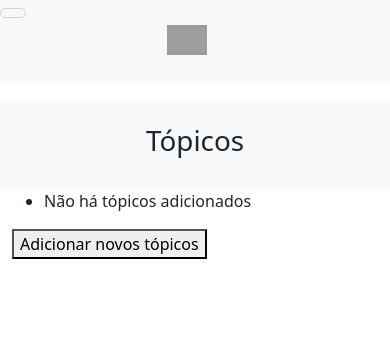
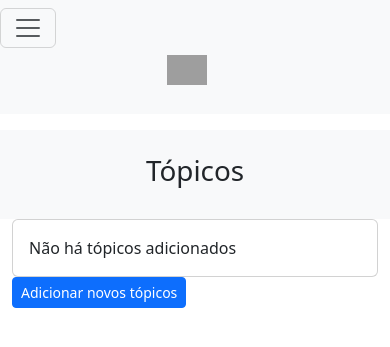
Before and after one commit to MarcioDuani/Learnining_logs, a Django app: page /topics in a window 390 px wide. Shown: the top 347 px of the page. Run offline with Django 5.2, Linux system fonts and the light colour scheme; a user stored in the database is signed in; data comes from the database, SQL or seed files in the repository; both versions use the stored data as it was after the commit; some libraries are stand-ins or nearby versions; grey boxes are pictures that could not be loaded.

Commit message:
ajustado responsividade pagina base

```diff
--- a/learning_log/learning_logs/templates/learning_logs/base.html
+++ b/learning_log/learning_logs/templates/learning_logs/base.html
@@ -5,23 +5,18 @@
           <meta http-equiv="Content-Type" content="text/html;charset=UTF-8">
           <meta name="viewport" content="width=device-width, initial-scale=1.0">
           <title>Duani Art's</title>
+
       </head>
               {% load bootstrap5 %}
               {% bootstrap_css %}
               {% bootstrap_javascript %}
       <body>
                 <nav class="navbar navbar-expand-lg bg-light navbar-light mb-3">
-                    <button
-                    class="navbar-toggler"
-                    type="button"
-                    data-mdb-toggle="collapse"
-                    data-mdb-target="#navbarSupportedContent"
-                    aria-controls="navbarSupportedContent"
-                    aria-expanded="false"
-                    aria-label="Toggle navigation"
-                  >
-                    <i class="fas fa-bars"></i>
+
+                  <button class="navbar-toggler" type="button" data-bs-toggle="collapse" data-bs-target="#navbarSupportedContent" aria-controls="navbarSupportedContent" aria-expanded="false" aria-label="Toggle navigation">
+                    <span class="navbar-toggler-icon"></span>
                   </button>
+
                   <div class="container d-flex justify-content-center">
                     <div class="row">
                       <div class="col-12 d-flex justify-content-center mb-3">
@@ -42,14 +37,14 @@
                                 <a class="nav-link mx-2">Olá, {{ user.username }}</a>
                               </li>
                             <li class="nav-item">
-                              <a class="nav-link mx-2" href="{% url 'logout' %}"><i class="fas fa-plus-circle pe-2"></i>Sair</a>
+                              <a class="nav-link mx-2" href="{% url 'logout' %}">Sair</a>
                             </li>
                             {% else %}
                             <li class="nav-item">
-                              <a class="nav-link mx-2" href="{% url 'register' %}"><i class="fas fa-bell pe-2"></i>Registrar</a>
+                              <a class="nav-link mx-2" href="{% url 'register' %}">Registrar</a>
                             </li>
                             <li class="nav-item">
-                              <a class="nav-link mx-2" href="{% url 'login' %}"><i class="fas fa-heart pe-2"></i>Entrar</a>
+                              <a class="nav-link mx-2" href="{% url 'login' %}">Entrar</a>
                             </li>
                             {% endif %}
                           </ul>
--- a/learning_log/learning_logs/templates/learning_logs/new_topic.html
+++ b/learning_log/learning_logs/templates/learning_logs/new_topic.html
@@ -15,7 +15,7 @@
         {% csrf_token %}
         {% bootstrap_form form %}
         {% buttons %}
-        <button class=" btn btn-primary" type="submit" name="submit">Adicionar</button>
+        <button class=" btn btn-primary btn-sm " type="submit" name="submit">Adicionar</button>
         {% endbuttons %}
     </form>
 {% endblock content %}
--- a/learning_log/learning_logs/templates/learning_logs/topics.html
+++ b/learning_log/learning_logs/templates/learning_logs/topics.html
@@ -7,30 +7,35 @@
 {%  endblock header %}
 
 {% block content %}
-    <div>
-        <div>
-            <ul>
+    <div class="" >
+        <div class="card" >
+            <div class="card-body">
                 {% for topic in topics %}
-                    <li class="">
+                    <div>
                         <div>
-                            <a href="{% url 'topic' topic.id %}">{{ topic }}</a>
+                            <a class="card-header" href="{% url 'topic' topic.id %}">{{ topic }}</a>
                         </div>
                         <span class="badge bg-primary rounded-pill">{{ topic.entry_set.count }}</span>
 
-                        <!-- Adicione um link para a página de exclusão do tópico -->
+
+                        {% buttons %}
                         <a href="{% url 'delete_topic' topic_id=topic.id %}"
                         ><button
                          type="submit"
-                         class=""
-                         onclick="return confirm('Tem certeza que deseja excluir este tópico?')">Excluir Tópico</button></a>
-                    </li>
-                {% empty %}
-                    <li>Não há tópicos adicionados</li>
-                {% endfor %}
-            </ul>
+                         class="btn btn-danger btn-sm"
+                         onclick="return confirm('Tem certeza que deseja excluir este tópico?')"
+                         >Excluir Tópico</button></a>
+                         {% endbuttons %}
+                    </div>
+                    {% empty %}
+                    <div>Não há tópicos adicionados</div>
+                    {% endfor %}
+            </div>
         </div>
     </div>
-    <div>
-        <a href="{% url 'new_topic' %}"><button class="" name="submit" >Adicionar novos tópicos</button></a>
-    </div>
+        <div class="card-body">
+            {% buttons %}
+            <a href="{% url 'new_topic' %}"><button class="btn btn-primary btn-sm" name="submit" >Adicionar novos tópicos</button></a>
+            {% endbuttons %}
+        </div>
 {% endblock content %}
--- a/learning_log/users/templates/users/login.html
+++ b/learning_log/users/templates/users/login.html
@@ -20,7 +20,7 @@
         {% csrf_token %}
         {% bootstrap_form form %}
         {% buttons %}
-        <button class="btn btn-primary" name="submit">Entrar</button>
+        <button class="btn btn-primary btn-sm" name="submit">Entrar</button>
         {% endbuttons %}
         <input type="hidden" name="next" value="{% url 'index' %}"/>
     </form>
--- a/learning_log/users/templates/users/register.html
+++ b/learning_log/users/templates/users/register.html
@@ -18,7 +18,7 @@
         {% csrf_token %}
         {% bootstrap_form form %}
         {% buttons %}
-        <button class="btn btn-primary" name="submit">Entrar</button>
+        <button class="btn btn-primary btn-sm" name="submit">Entrar</button>
         {% endbuttons %}
         <input type="hidden" name="next" value="{% url 'index' %}"/>
     </form>
```
Also changed, not shown: learning_log/learning_logs/templates/learning_logs/topic.html (+5 -5 lines), learning_log/db.sqlite3.
